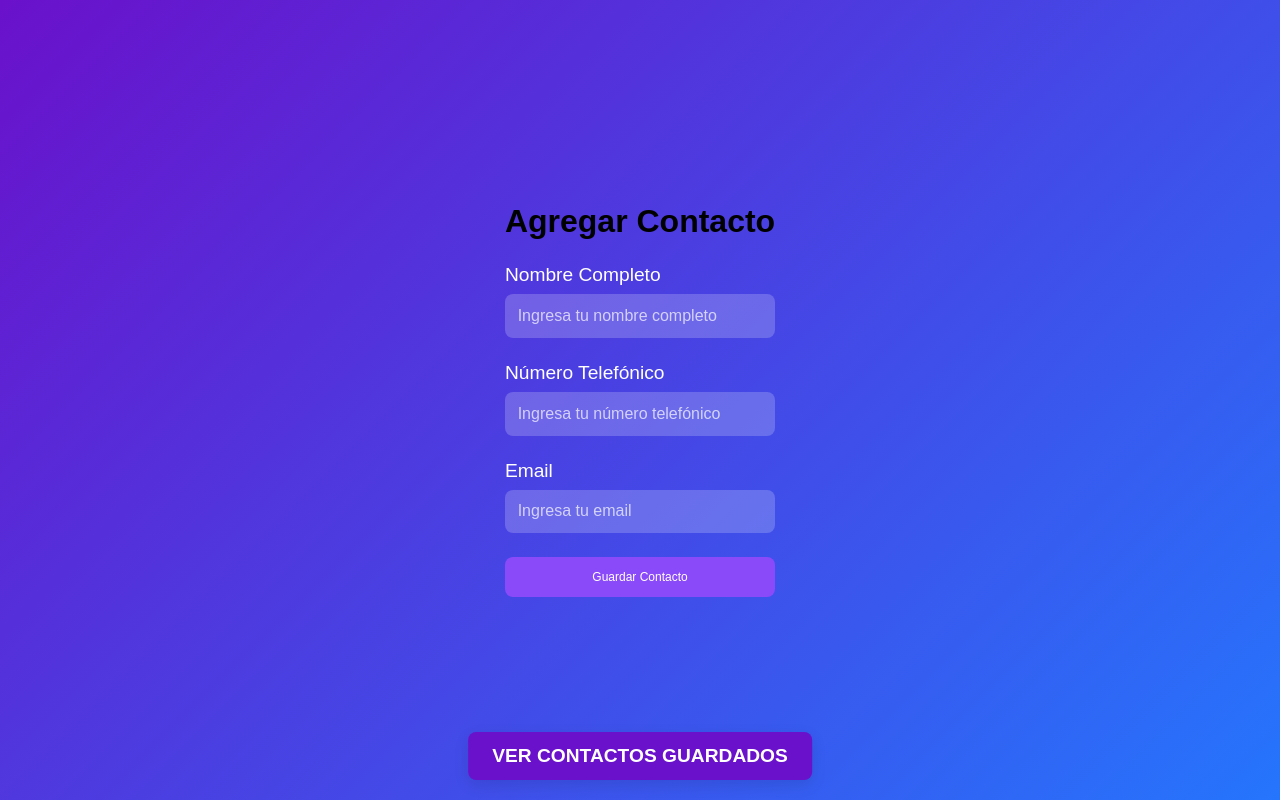
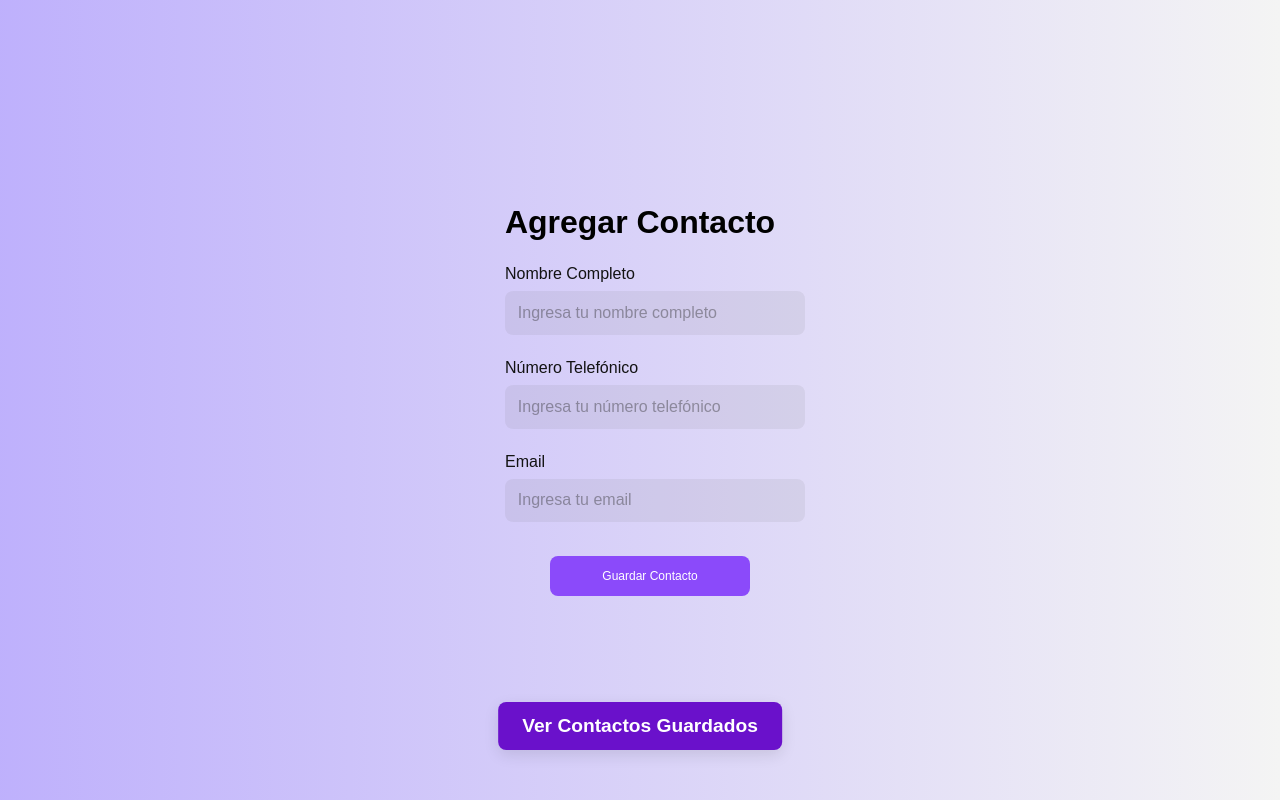
Before and after one commit to Joceline2004/BDIsma, a Flask app: page / in a window 1280 px wide. Run offline with Flask 3, Linux system fonts and the light colour scheme; data that the repository does not hold is empty; some libraries are stand-ins or nearby versions.

Commit message:
Update Index.css

```diff
--- a/Python flask/static/Index.css
+++ b/Python flask/static/Index.css
@@ -1,4 +1,4 @@
-/* Reset básico */
+@import url('https://fonts.googleapis.com/css2?family=Poppins:ital,wght@0,100;0,200;0,300;0,400;0,500;0,600;0,700;0,800;0,900;1,100;1,200;1,300;1,400;1,500;1,600;1,700;1,800;1,900&display=swap');
 * {
     box-sizing: border-box;
     margin: 0;
@@ -6,17 +6,71 @@
     font-family: 'Arial', sans-serif;
 }
 
+
 /* Estilo del cuerpo */
+
 body {
-    background: linear-gradient(135deg, #6a11cb 0%, #2575fc 100%);
+    background: rgb(49, 5, 246);
+    background: linear-gradient(90deg, rgba(49, 5, 246, 0.31433823529411764) 0%, rgba(244, 244, 244, 1) 100%);
     display: flex;
     justify-content: center;
     align-items: center;
     height: 100vh;
-    color: #fff;
+    font-family: Poppins;
 }
 
+
 /* Estilos del contenedor del formulario */
+
+.container_form {
+    margin-top: -60px;
+    width: 900px;
+    height: 400px;
+    /* Corrección del espaciado: sin espacio entre número y unidad */
+    box-shadow: 0 10px 30px rgba(0, 0, 0, 0.281);
+    border-radius: 12px;
+    background-color: rgb(248, 244, 244);
+    position: relative;
+    /* Ajuste a relative para que el .container_morado se posicione con respecto a este */
+    overflow: hidden;
+    /* Oculta lo que sobresale */
+    padding-left: 35px;
+}
+
+.container_morado {
+    background-color: #6a11cb;
+    width: 800px;
+    height: 400px;
+    position: absolute;
+    /* Permite posicionar en relación a .container_form */
+    right: -320px;
+    /* Posiciona el div fuera del contenedor para que solo se vea una parte */
+    top: 50%;
+    /* Centra verticalmente */
+    transform: translateY(-50%);
+    /* Ajusta para que quede centrado verticalmente */
+    border-radius: 150px;
+    /* Bordes redondeados */
+}
+
+.container_morado h1 {
+    color: white;
+    font-weight: bold;
+    font-size: 40px;
+    margin-top: 17%;
+    margin-right: 35%;
+}
+
+.t {
+    color: white;
+    margin-left: 20%;
+}
+
+.tt {
+    color: white;
+    margin-left: 13%;
+}
+
 .container {
     background-color: rgba(255, 255, 255, 0.1);
     padding: 2rem;
@@ -37,10 +91,11 @@
 }
 
 .input-group label {
-    font-size: 1.2rem;
+    font-size: 16px;
     margin-bottom: 0.5rem;
     display: block;
-    color: #fff;
+    color: rgb(19, 19, 19);
+    margin-left: 30px;
 }
 
 .input-group input {
@@ -50,13 +105,15 @@
     border-radius: 8px;
     border: none;
     outline: none;
-    background-color: rgba(255, 255, 255, 0.2);
-    color: #fff;
+    background-color: rgba(113, 110, 110, 0.103);
+    color: black;
     transition: background-color 0.3s ease;
+    width: 300px;
+    margin-left: 30px;
 }
 
 .input-group input::placeholder {
-    color: rgba(255, 255, 255, 0.7);
+    color: rgba(39, 38, 38, 0.395);
 }
 
 .input-group input:focus {
@@ -72,30 +129,33 @@
     border-radius: 8px;
     cursor: pointer;
     transition: background-color 0.3s ease;
+    width: 200px;
+    margin-top: 10px;
+    margin-left: 75px;
+}
+
+.btn-submit:hover {
+    background-color: #a87cf9;
 }
 
 
-.btn-submit:hover {
-    background-color: #ef48f8;
-}
+/* Flash messages */
 
-/* Flash messages */
 .flash-messages {
     margin-bottom: 20px;
 }
 
 .flash-message {
     text-align: center;
-    background-color: #f0f8ff;
-    border: 1px solid #00f;
     padding: 10px;
-    color: #00f;
     font-size: 16px;
     border-radius: 5px;
     margin-bottom: 10px;
 }
 
+
 /* CSS de la tabla de contactos */
+
 .container-table {
     background-color: #fff;
     padding: 2rem;
@@ -119,12 +179,13 @@
     margin: 20px 0;
     font-size: 16px;
     text-align: center;
-    background-color: #fafafa;
+    background-color: #f7f6f6;
     border-radius: 10px;
     overflow: hidden;
 }
 
-.contact-table th, .contact-table td {
+.contact-table th,
+.contact-table td {
     padding: 15px;
     border: 1px solid #ddd;
     transition: background-color 0.2s ease-in-out;
@@ -149,24 +210,8 @@
     font-size: 1rem;
 }
 
+
 /* Botón de Ver Contactos Guardados */
-.btn-ver {
-    position: fixed;
-    bottom: 20px;
-    left: 50%;
-    transform: translateX(-50%);
-    background-color: #6a11cb;
-    color: white;
-    border: none;
-    padding: 0.8rem 1.5rem;
-    font-size: 1.2rem;
-    border-radius: 8px;
-    cursor: pointer;
-    transition: background-color 0.3s ease;
-    box-shadow: 0px 5px 15px rgba(0, 0, 0, 0.1);
-    text-transform: uppercase;
-    font-weight: bold;
-}
 
 .btn-ver {
     position: fixed;
@@ -182,9 +227,9 @@
     cursor: pointer;
     transition: background-color 0.3s ease;
     box-shadow: 0px 5px 15px rgba(0, 0, 0, 0.1);
-    text-transform: uppercase;
     font-weight: bold;
-    text-decoration: none; /* Elimina la línea de subrayado */
+    text-decoration: none;
+    margin-bottom: 30px;
 }
 
 .btn-ver:hover {
```
